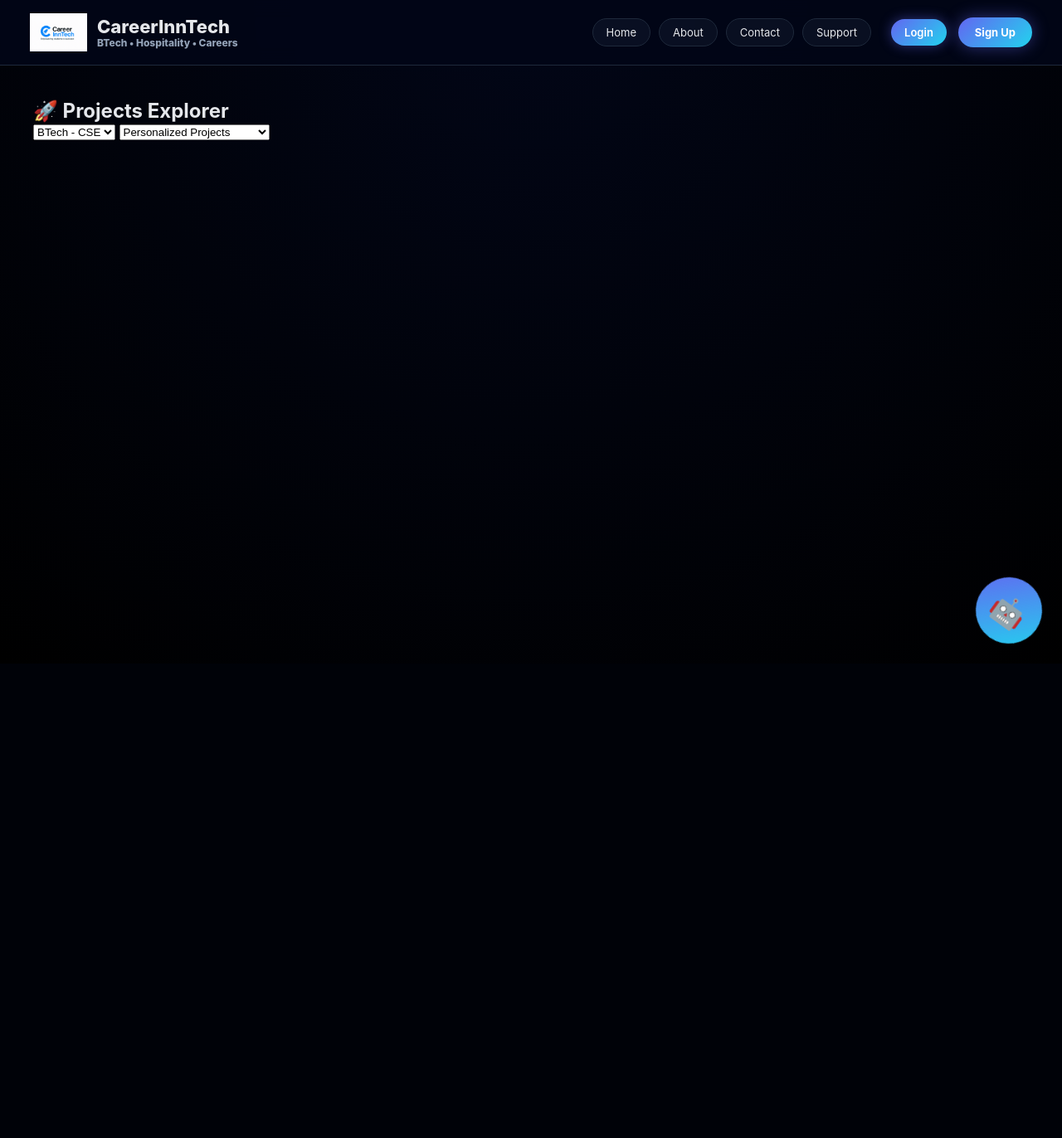
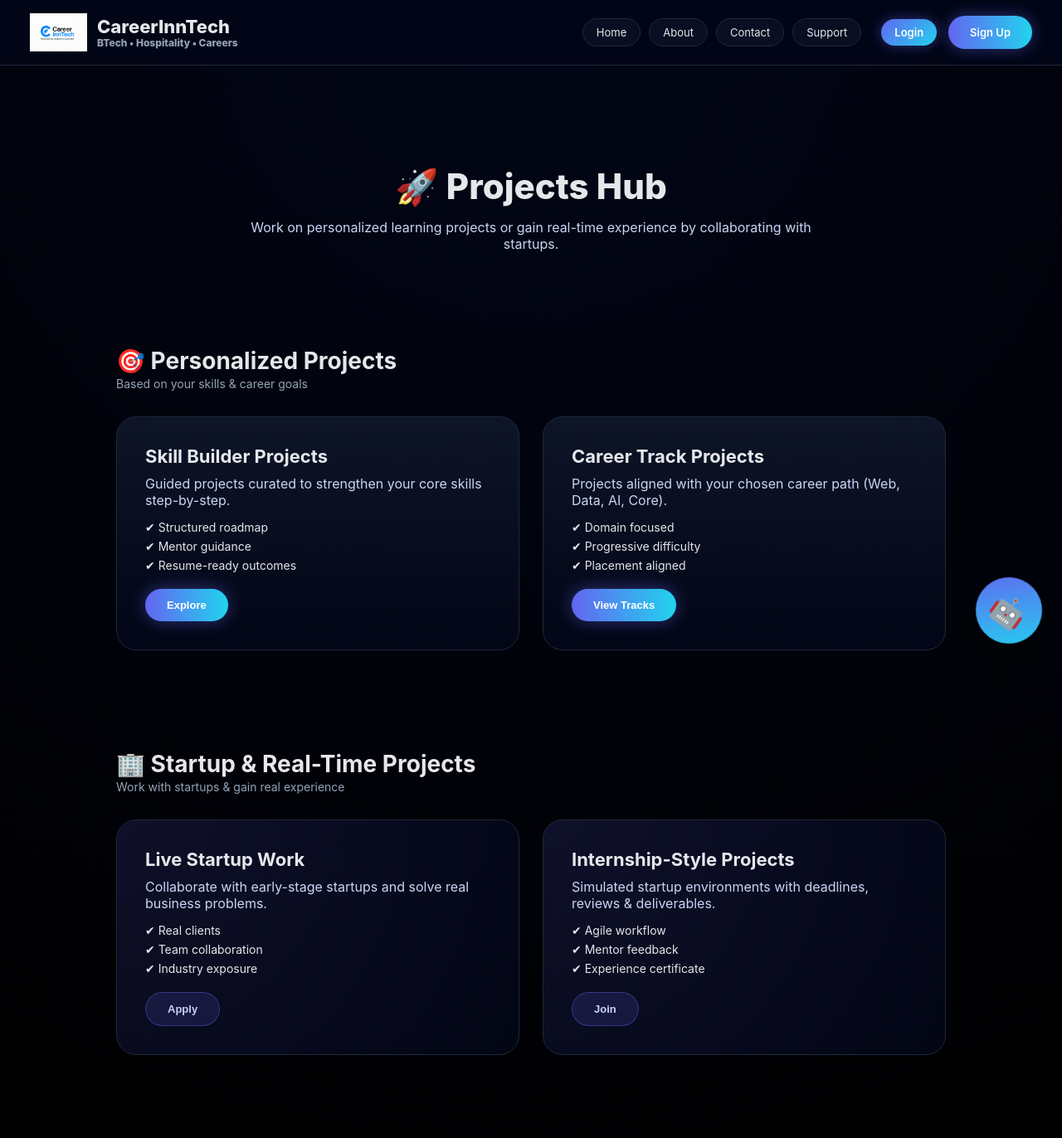
Before and after one commit to ssvprasad144/CareerInnTech, a Django app: page /dashboard/projects/ in a window 1280 px wide. Shown: the whole page at 83% size. Before the commit the page ends 777 px from the top, so only its background shows below. Run offline with Django 5.2, Linux system fonts and the light colour scheme.

Commit message:
Update projects.html

```diff
--- a/careerinntech/templates/projects/projects.html
+++ b/careerinntech/templates/projects/projects.html
@@ -1,42 +1,100 @@
 {% extends "base.html" %}
+{% load static %}
+
+{% block title %}Projects Hub | CareerInnTech{% endblock %}
+
+{% block extra_css %}
+<link rel="stylesheet" href="{% static 'css/projects.css' %}">
+{% endblock %}
+
 {% block content %}
 
-<section class="projects-page">
+<section class="projects-hero">
+    <h1>🚀 Projects Hub</h1>
+    <p>
+        Work on personalized learning projects or gain real-time experience by
+        collaborating with startups.
+    </p>
+</section>
 
-<h1>🚀 Projects Explorer</h1>
+<!-- ================= PERSONALIZED PROJECTS ================= -->
+<section class="projects-section">
+    <div class="section-header">
+        <h2>🎯 Personalized Projects</h2>
+        <span>Based on your skills & career goals</span>
+    </div>
 
-<!-- FILTERS -->
-<form method="get" class="filters">
+    <div class="projects-grid">
 
-  <select name="track" onchange="this.form.submit()">
-    <option value="btech-cse">BTech - CSE</option>
-    <option value="hospitality">Hospitality</option>
-    <option value="school">School</option>
-  </select>
+        <div class="project-card">
+            <h3>Skill Builder Projects</h3>
+            <p>
+                Guided projects curated to strengthen your core skills
+                step-by-step.
+            </p>
+            <ul>
+                <li>✔ Structured roadmap</li>
+                <li>✔ Mentor guidance</li>
+                <li>✔ Resume-ready outcomes</li>
+            </ul>
+            <button class="primary-btn">Explore</button>
+        </div>
 
-  <select name="type" onchange="this.form.submit()">
-    <option value="personalized">Personalized Projects</option>
-    <option value="realtime">Realtime / Startup Projects</option>
-  </select>
+        <div class="project-card">
+            <h3>Career Track Projects</h3>
+            <p>
+                Projects aligned with your chosen career path
+                (Web, Data, AI, Core).
+            </p>
+            <ul>
+                <li>✔ Domain focused</li>
+                <li>✔ Progressive difficulty</li>
+                <li>✔ Placement aligned</li>
+            </ul>
+            <button class="primary-btn">View Tracks</button>
+        </div>
 
-</form>
+    </div>
+</section>
 
-<!-- PROJECTS -->
-{% for level, items in projects.items %}
-  <h2>{{ level }} Level</h2>
+<!-- ================= STARTUP PROJECTS ================= -->
+<section class="projects-section">
+    <div class="section-header">
+        <h2>🏢 Startup & Real-Time Projects</h2>
+        <span>Work with startups & gain real experience</span>
+    </div>
 
-  <div class="project-grid">
-    {% for p in items %}
-      <div class="project-card">
-        <h3>{{ p.title }}</h3>
-        <p>{{ p.description }}</p>
-        <span class="badge {{ level }}">{{ level }}</span>
+    <div class="projects-grid">
 
-      </div>
-    {% endfor %}
-  </div>
-{% endfor %}
+        <div class="project-card highlight">
+            <h3>Live Startup Work</h3>
+            <p>
+                Collaborate with early-stage startups and solve real business
+                problems.
+            </p>
+            <ul>
+                <li>✔ Real clients</li>
+                <li>✔ Team collaboration</li>
+                <li>✔ Industry exposure</li>
+            </ul>
+            <button class="secondary-btn">Apply</button>
+        </div>
 
+        <div class="project-card highlight">
+            <h3>Internship-Style Projects</h3>
+            <p>
+                Simulated startup environments with deadlines,
+                reviews & deliverables.
+            </p>
+            <ul>
+                <li>✔ Agile workflow</li>
+                <li>✔ Mentor feedback</li>
+                <li>✔ Experience certificate</li>
+            </ul>
+            <button class="secondary-btn">Join</button>
+        </div>
+
+    </div>
 </section>
 
 {% endblock %}
```
